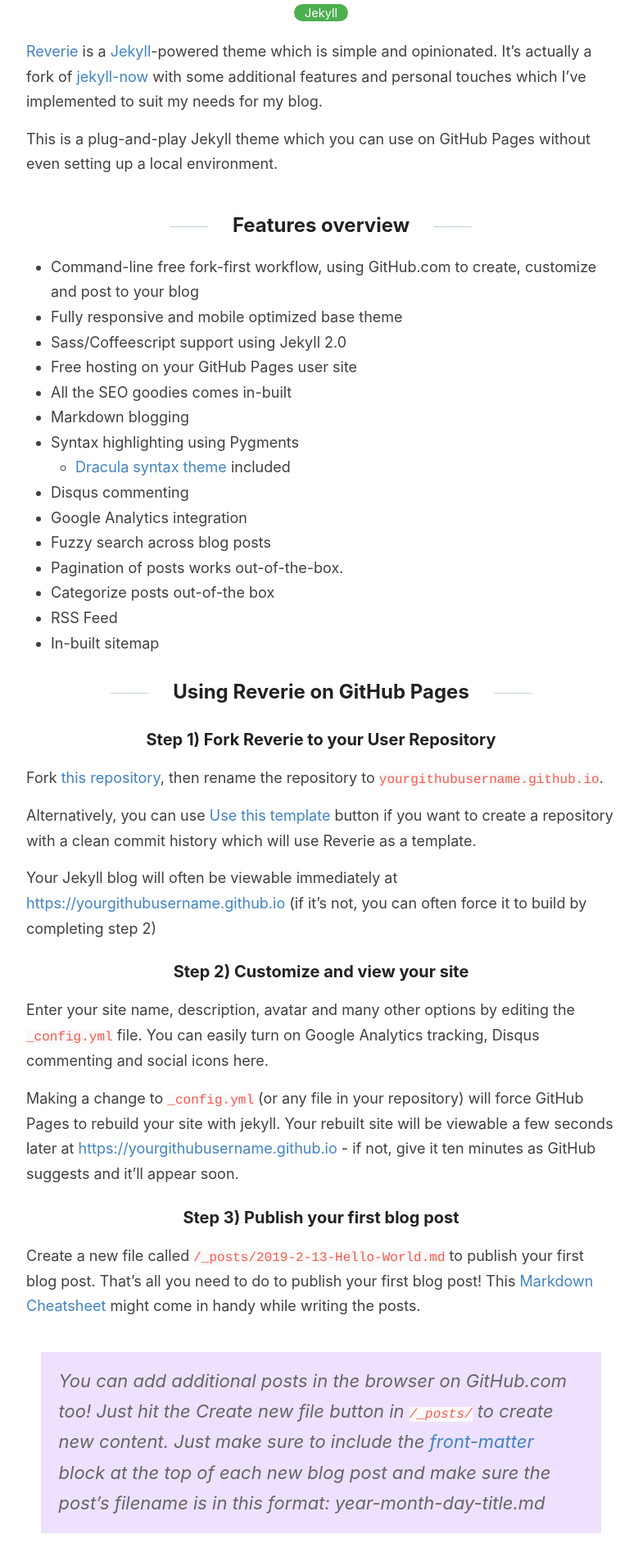
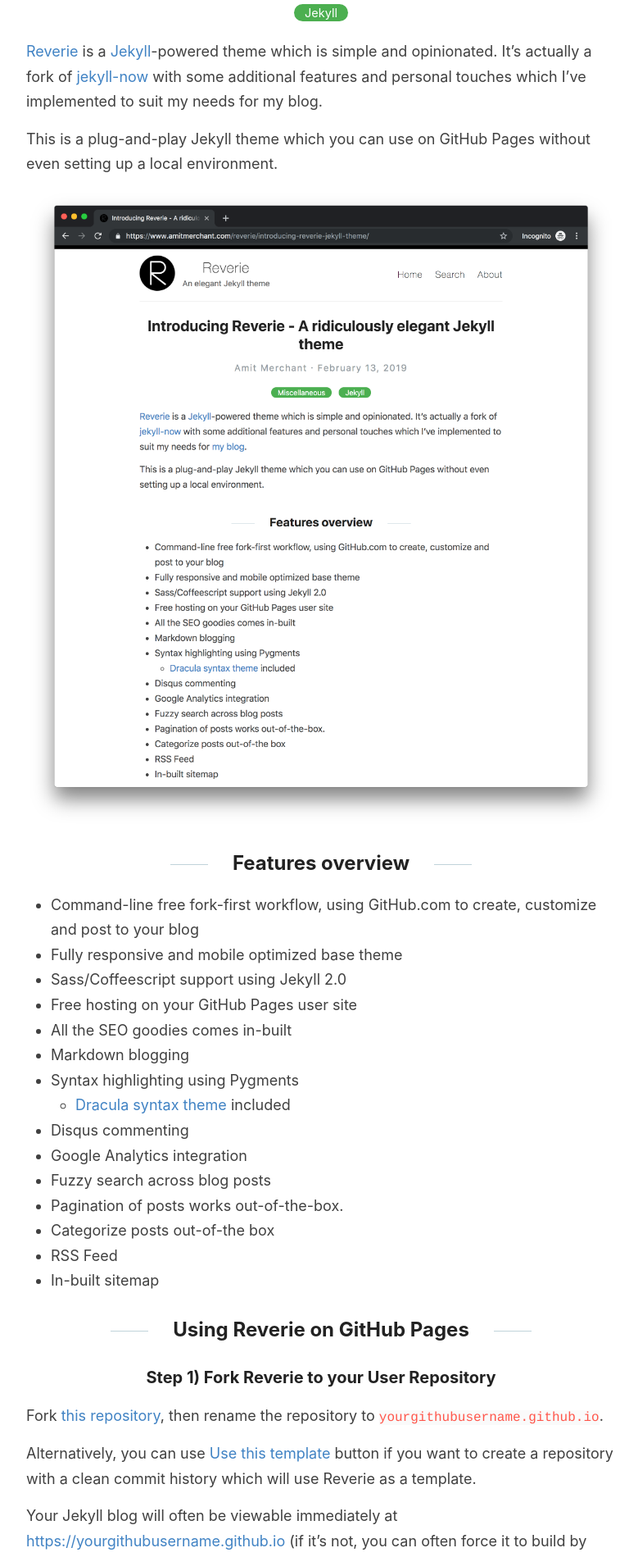
Before and after one commit to rbyers18/github-portfolio, a Jekyll site: the page built from _posts/2019-02-13-introducing-reverie-jekyll-theme.md, in a window 1280 px wide. Shown: the part 330-2229 px from the top of the page at 82% size, without its empty margins (248-1027 px from the left). Built offline with Jekyll 4.4.1, drawn with Linux system fonts in a browser that asks for light colours.

Commit message:
Update 2019-02-13-introducing-reverie-jekyll-theme.md

```diff
--- a/_posts/2019-02-13-introducing-reverie-jekyll-theme.md
+++ b/_posts/2019-02-13-introducing-reverie-jekyll-theme.md
@@ -8,7 +8,7 @@
 
 This is a plug-and-play Jekyll theme which you can use on GitHub Pages without even setting up a local environment.
 
-![](images/reverie-demo.png)
+![](/images/reverie-demo.png)
 
 ## Features overview
 
```
